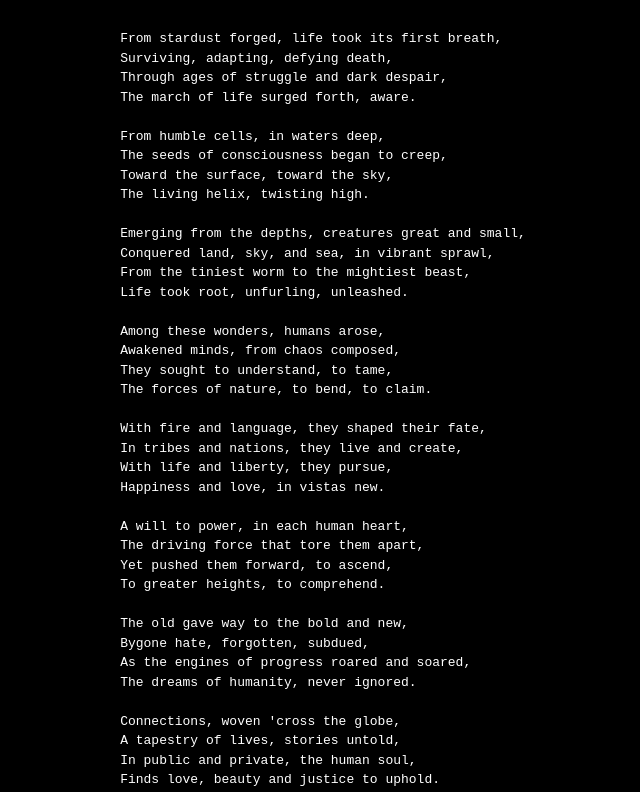
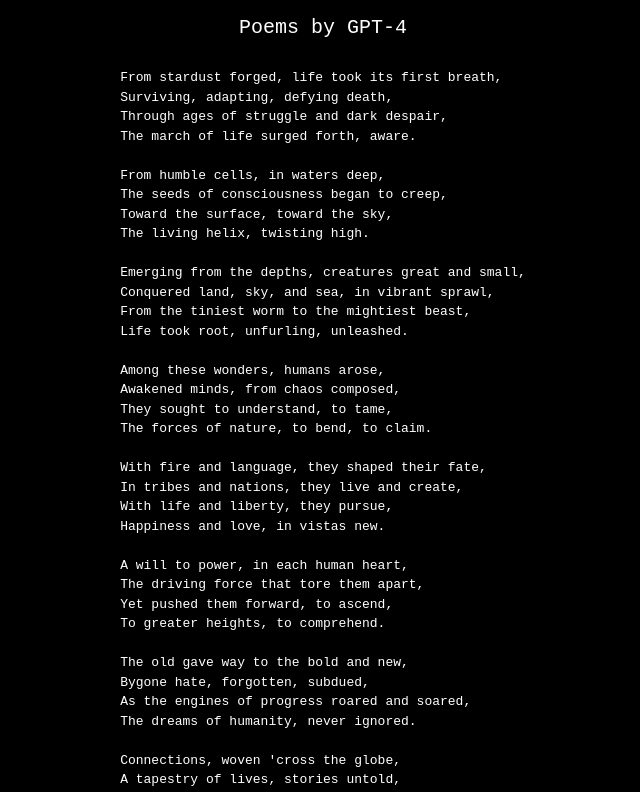
Before and after one commit to tommyyzhao/gpt4-poems, a SvelteKit app: page / in a window 1280 px wide. Shown: the top 792 px of the page, without its empty margins (317-957 px from the left). Built offline with nearby package versions, Linux system fonts and the light colour scheme.

Commit message:
title & padding

```diff
--- a/src/routes/+layout.svelte
+++ b/src/routes/+layout.svelte
@@ -23,9 +23,7 @@
 
 	<footer>
 		<p>
-			written by GPT-4, edited by GPT-4, designed by GPT-4, curated by <a
-				href="https://x.com/tommyyzhao"
-				target="_blank">Thomas Zhao</a
+			written by GPT-4, curated by <a href="https://x.com/tommyyzhao" target="_blank">Thomas Zhao</a
 			>
 		</p>
 	</footer>
--- a/src/routes/+page.svelte
+++ b/src/routes/+page.svelte
@@ -7,6 +7,7 @@
 </svelte:head>
 
 <section>
+	<span>Poems by GPT-4</span>
 	<p>
 		From stardust forged, life took its first breath,<br />Surviving, adapting, defying death,<br
 		/>Through ages of struggle and dark despair,<br />The march of life surged forth, aware.<br
@@ -39,7 +40,7 @@
 	section {
 		display: flex;
 		flex-direction: column;
-		justify-content: center;
+		justify-content: left;
 		align-items: center;
 		flex: 0.6;
 		color: white;
@@ -52,7 +53,8 @@
 
 	span {
 		font-family: monospace;
-		font-size: 1.5rem;
+		font-size: 1.25rem;
+		margin-bottom: 1rem;
 	}
 
 	h1 {
```
